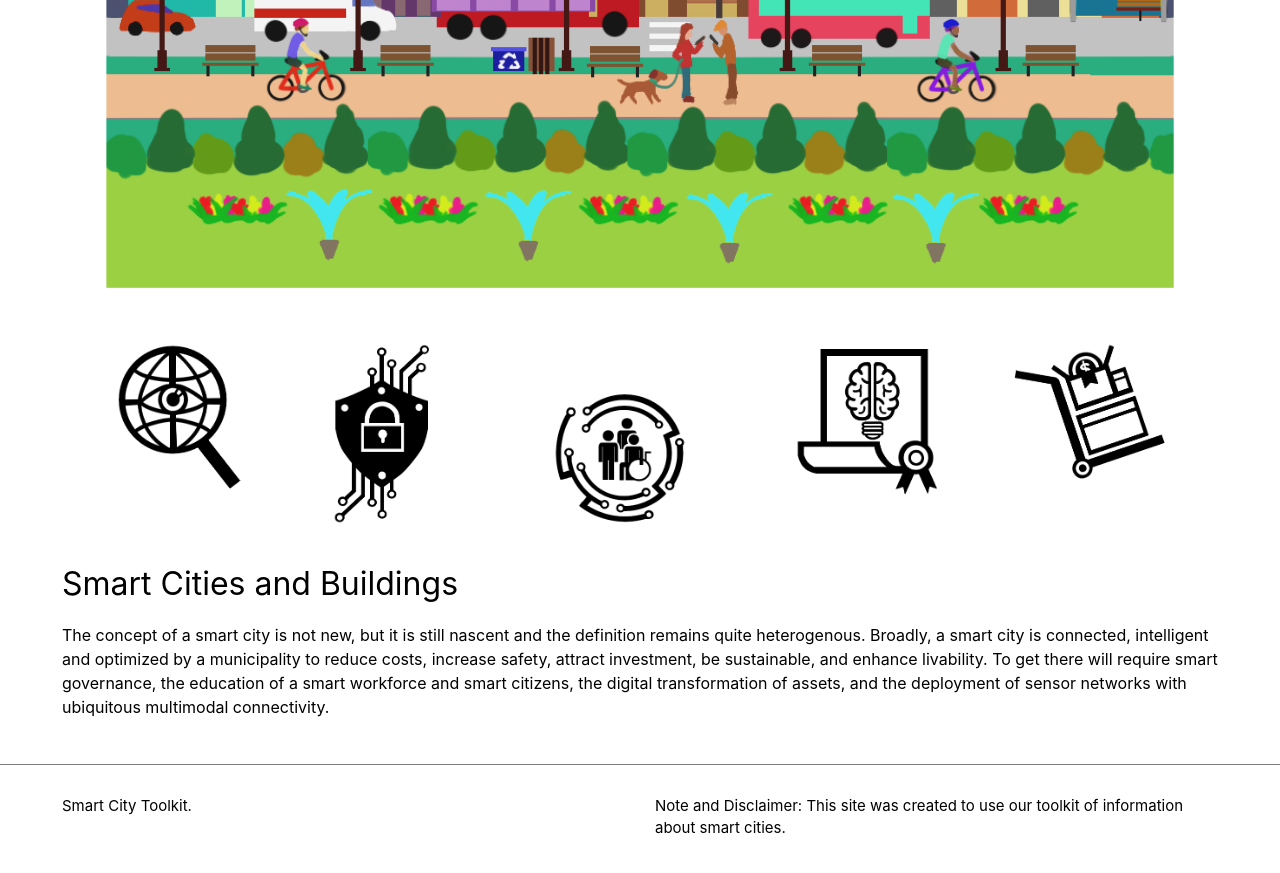
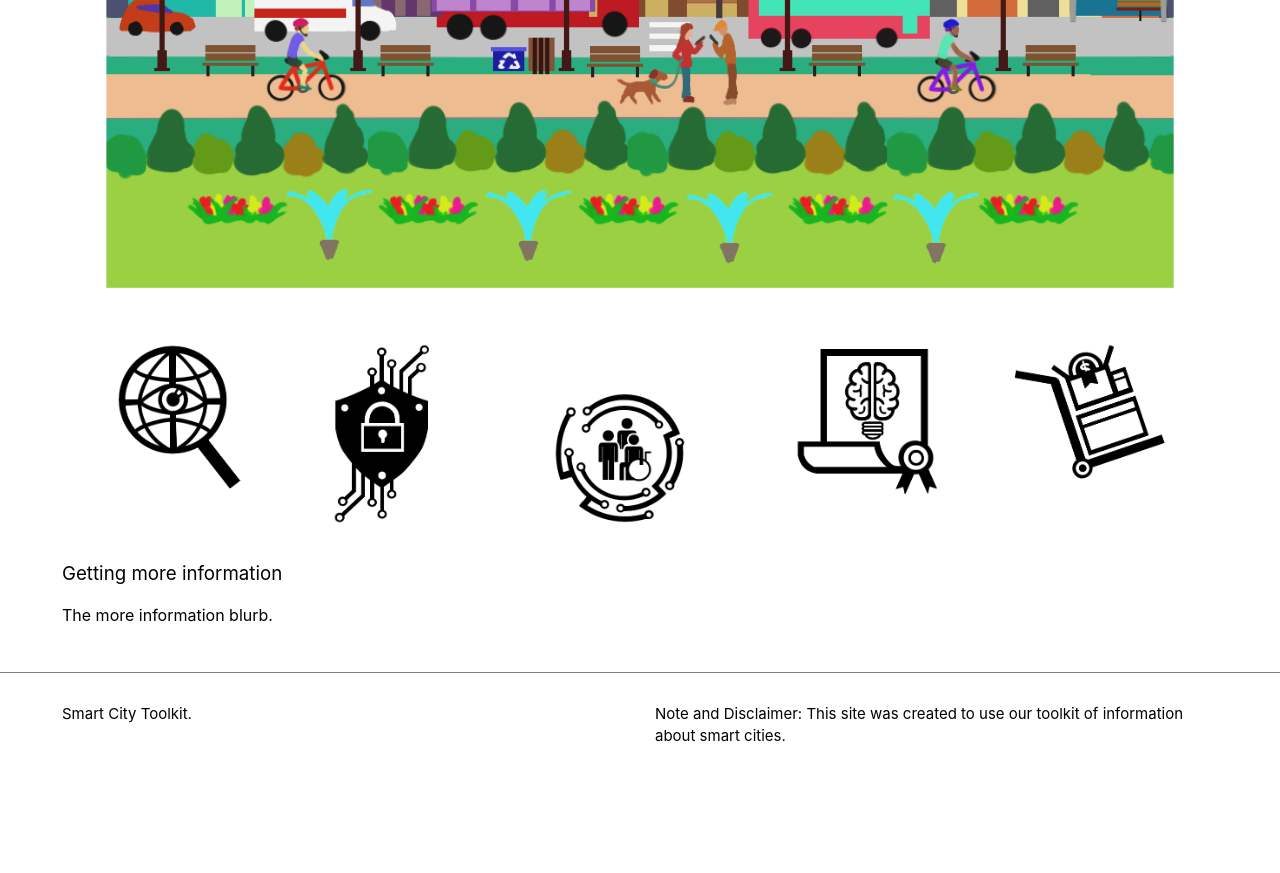
Before and after one commit to CIPPIC-CA/SmartCityToolkit, a Jekyll site: the page built from index.md, in a window 1280 px wide and 900 px high, scrolled down 1148 px. Shown: the top 873 px of the window. Built offline with Jekyll 4.4.1, drawn with Linux system fonts in a browser that asks for light colours; after the commit the page ends 1956 px from its top, so only the background shows below that.

Commit message:
Addjusting content on homepage

```diff
--- a/index.md
+++ b/index.md
@@ -2,6 +2,6 @@
 layout: homepage
 title: Smart Cities
 ---
-<h1>Smart Cities and Buildings</h1>
+### Getting more information
 
-The concept of a smart city is not new, but it is still nascent and the definition remains quite heterogenous. Broadly, a smart city is connected, intelligent and optimized by a municipality to reduce costs, increase safety, attract investment, be sustainable, and enhance livability. To get there will require smart governance, the education of a smart workforce and smart citizens, the digital transformation of assets, and the deployment of sensor networks with ubiquitous multimodal connectivity.
+The more information blurb.
```
Also changed, not shown: _includes/logos.html (+15 -15 lines).
